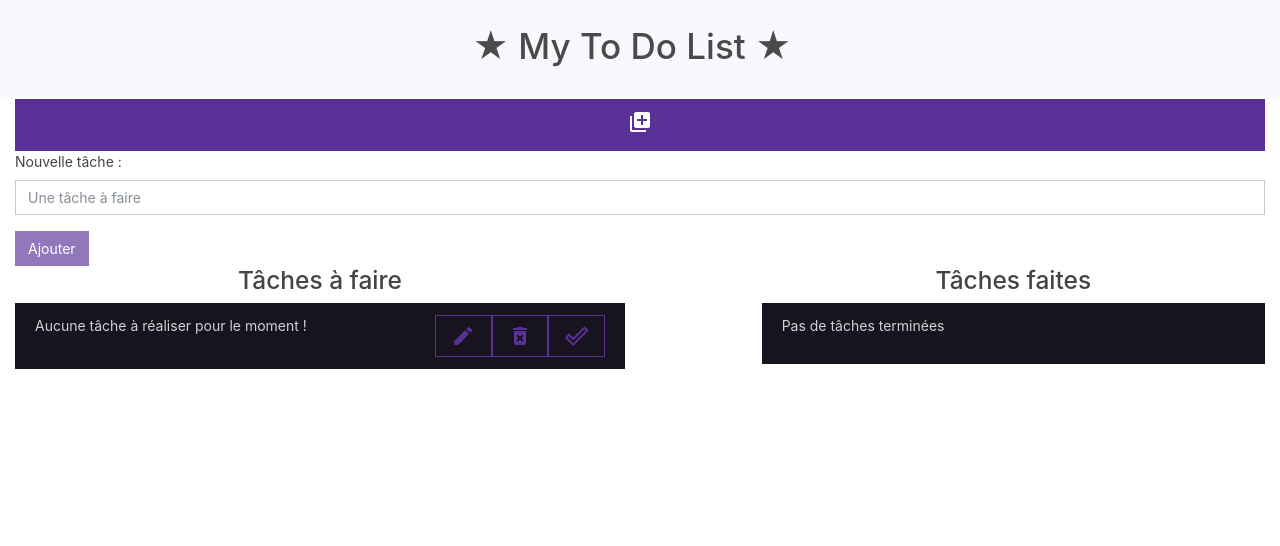
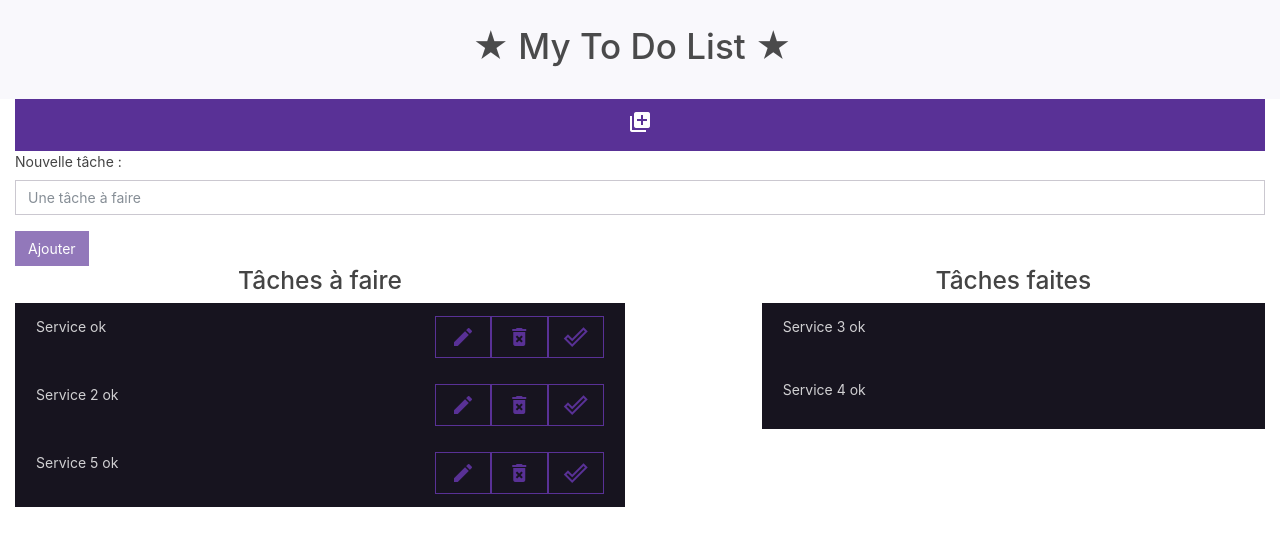
Before and after one commit to Sandra-I/to-do-list, an Angular app: page / in a window 1280 px wide. Shown: the top 546 px of the page. Built offline with nearby package versions, Linux system fonts and the light colour scheme.

Commit message:
Communication service et compo affichage ok

```diff
--- a/src/app/add-task/add-task.component.ts
+++ b/src/app/add-task/add-task.component.ts
@@ -22,6 +22,14 @@ export class AddTaskComponent implements OnInit {
   ngOnInit(): void {
   }
 
+  public onAddTask(form: NgForm): string {
+    this.taskToAdd = form.value['taskToAdd'];
+    //this.cli.emit(this.taskToAdd);
+    //this.cli.emit();
+    console.log(form.value['taskToAdd']);
+    return this.taskToAdd;
+  }
+
   // A retravailler
   // public onAddTask(form: NgForm): string {
   //   this.taskToAdd = form.value['taskToAdd'];
--- a/src/app/done-tasks-list/done-tasks-list.component.html
+++ b/src/app/done-tasks-list/done-tasks-list.component.html
@@ -8,8 +8,9 @@
     <ul class="list-group list-group-flush">
       <!-- intégrer ngFor sur liste des tâches -->
       <tdl-task-done
-      class="list-group-item"
-      [name]="taskName"
+      *ngFor="let task of taskArray; let i = index"
+      [name]="task.name"
+      [status]="task.doneStatus"
       ></tdl-task-done>
     </ul>
   </div>
--- a/src/app/done-tasks-list/done-tasks-list.component.ts
+++ b/src/app/done-tasks-list/done-tasks-list.component.ts
@@ -1,4 +1,5 @@
 import { Component, OnInit } from '@angular/core';
+import { TaskService } from '../service/task.service';
 
 @Component({
   selector: 'tdl-done-tasks-list',
@@ -9,12 +10,13 @@ export class DoneTasksListComponent implements OnInit {
 
   title = 'Tâches faites';
 
-  taskName: string;
+  taskArray: any[];
 
-  constructor() { }
+  constructor(private taskService: TaskService) { }
 
   ngOnInit(): void {
-    this.taskName = "Pas de tâches terminées";
+    // this.taskName = "Pas de tâches terminées";
+    this.taskArray = this.taskService.getTaskArray();
   }
 
 }
--- a/src/app/service/task.service.ts
+++ b/src/app/service/task.service.ts
@@ -5,13 +5,25 @@ import { Injectable } from '@angular/core';
 })
 export class TaskService {
 
-  taskArray = [
+  private taskArray = [
     {
       name : "Service ok",
       doneStatus : false
     },
     {
       name : "Service 2 ok",
+      doneStatus : false
+    },
+    {
+      name : "Service 3 ok",
+      doneStatus : true
+    },
+    {
+      name : "Service 4 ok",
+      doneStatus : true
+    },
+    {
+      name : "Service 5 ok",
       doneStatus : false
     }
   ]
--- a/src/app/task-done/task-done.component.html
+++ b/src/app/task-done/task-done.component.html
@@ -1 +1,5 @@
-<p>{{name}}</p>
+<li
+ class="list-group-item"
+ *ngIf="status">
+ <p>{{name}}</p>
+</li>
--- a/src/app/task-done/task-done.component.scss
+++ b/src/app/task-done/task-done.component.scss
@@ -0,0 +1,3 @@
+li {
+  list-style-type: square;
+}
--- a/src/app/task-done/task-done.component.ts
+++ b/src/app/task-done/task-done.component.ts
@@ -8,6 +8,7 @@ import { Component, OnInit, Input } from '@angular/core';
 export class TaskDoneComponent implements OnInit {
 
   @Input() name: string;
+  @Input() status: boolean;
 
   constructor() { }
 
--- a/src/app/task-to-do/task-to-do.component.html
+++ b/src/app/task-to-do/task-to-do.component.html
@@ -1,3 +1,4 @@
+<li *ngIf="!status" class="list-group-item">
   <div class="row">
     <div class="col-sm-8">
       <p>{{name}}</p>
@@ -16,3 +17,4 @@
       </i></button>
     </div>
   </div>
+</li>
--- a/src/app/task-to-do/task-to-do.component.scss
+++ b/src/app/task-to-do/task-to-do.component.scss
@@ -0,0 +1,3 @@
+li {
+  list-style: none;
+}
--- a/src/app/to-do-tasks-list/to-do-tasks-list.component.html
+++ b/src/app/to-do-tasks-list/to-do-tasks-list.component.html
@@ -7,10 +7,12 @@
 <div class="row">
   <div class="col-sm-12">
     <ul class="list-group list-group-flush">
-      <!-- intégrer ngFor sur liste des tâches -->
+
       <tdl-task-to-do
-       class="list-group-item"
-       [name]="taskName"></tdl-task-to-do>
+       *ngFor="let task of taskArray"
+       [name]="task.name"
+       [status]="task.doneStatus"></tdl-task-to-do>
+
     </ul>
   </div>
 </div>
--- a/src/app/to-do-tasks-list/to-do-tasks-list.component.ts
+++ b/src/app/to-do-tasks-list/to-do-tasks-list.component.ts
@@ -1,4 +1,5 @@
 import { Component, OnInit } from '@angular/core';
+import { TaskService } from '../service/task.service';
 
 @Component({
   selector: 'tdl-to-do-tasks-list',
@@ -9,12 +10,13 @@ export class ToDoTasksListComponent implements OnInit {
 
   title = 'Tâches à faire';
 
-  taskName: string;
+  taskArray: any[];
 
-  constructor() { }
+  constructor(private taskService: TaskService) { }
 
   ngOnInit(): void {
-    this.taskName = "Aucune tâche à réaliser pour le moment !";
+    // this.taskName = "Aucune tâche à réaliser pour le moment !";
+    this.taskArray = this.taskService.getTaskArray();
   }
 
 }
```
Also changed, not shown: src/app/task-to-do/task-to-do.component.ts (+1 -6 lines). Lines whose indentation alone changed are shown as unchanged.
